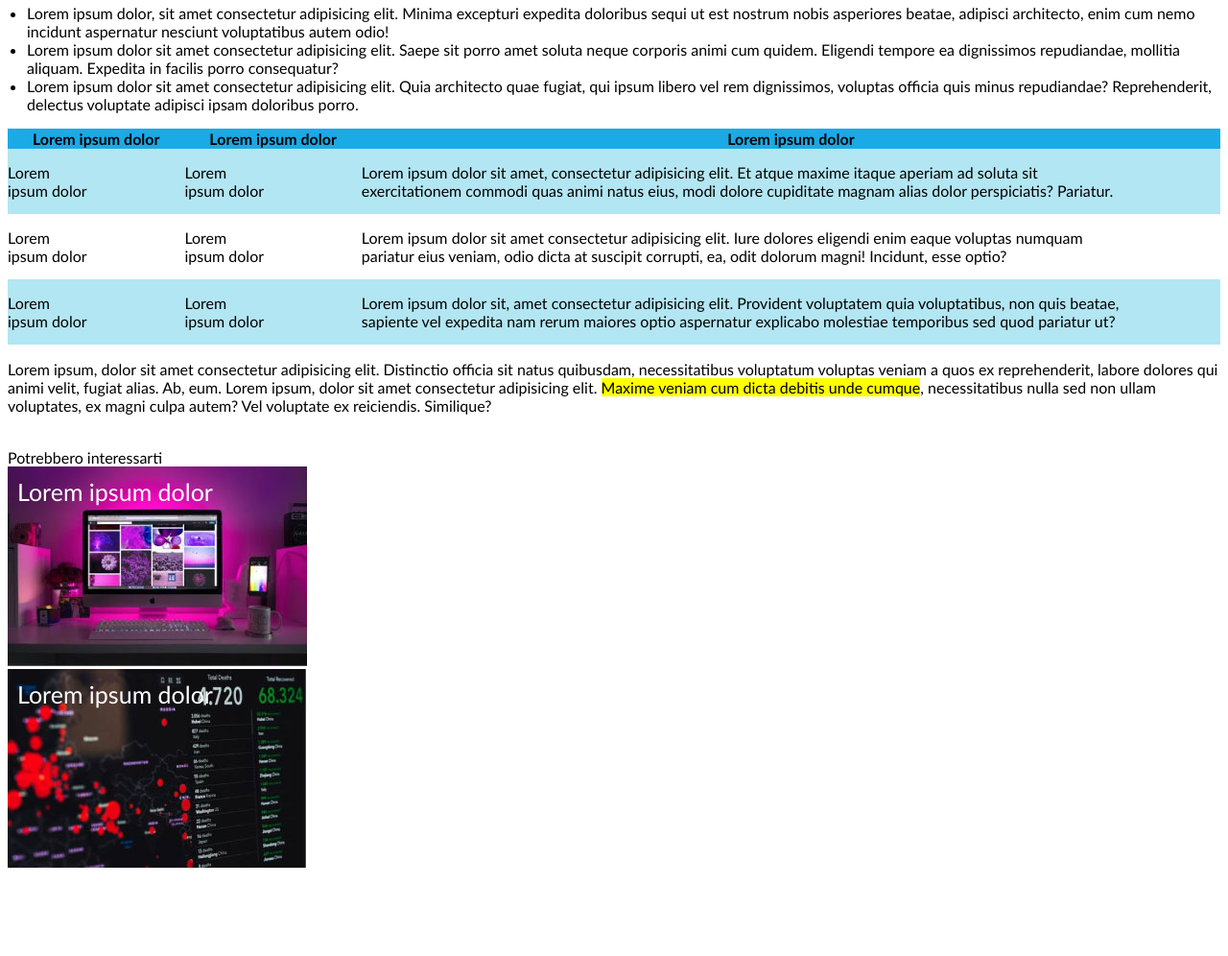
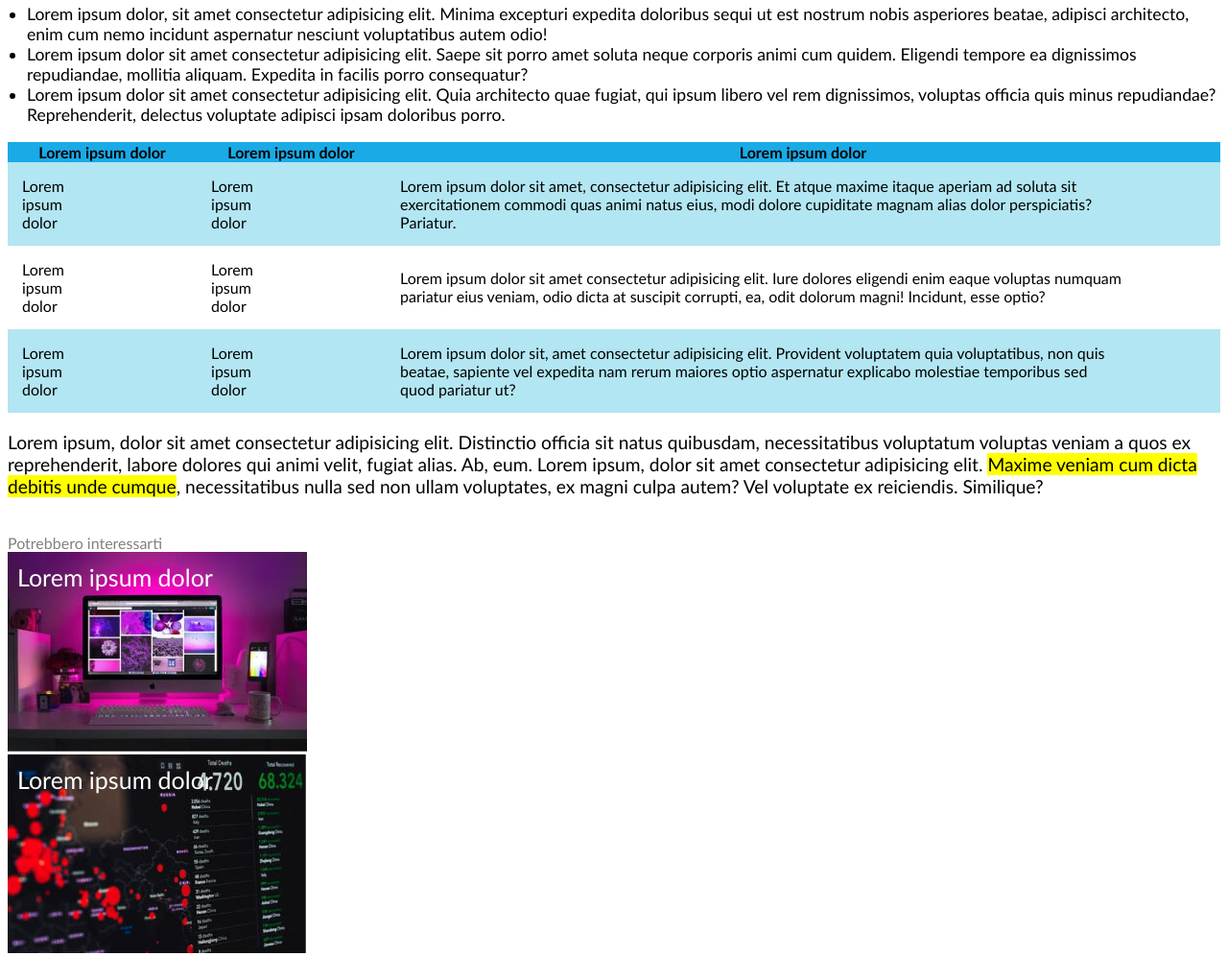
Before and after one commit to 0Daviduo0/html-css-booleaner, a plain HTML site: page index.html in a window 1280 px wide. Shown: the part 800-1796 px from the top of the page at 96% size. Before the commit the page ends 1715 px from the top, so only its background shows below. Drawn offline with Linux system fonts and the light colour scheme.

Commit message:
Dimensione caratteri

```diff
--- a/css/style.css
+++ b/css/style.css
@@ -9,6 +9,7 @@
     background-color: rgb(77, 161, 255);
     background-image: url(../img/pattern.png);
     margin-bottom: 1%;
+    background-size: contain;
 }
 
 #logo {
@@ -46,7 +47,7 @@
 
 /* Corpo */
 
-#corpo {
+.corpo {
     font-size: 120%;
 }
 
@@ -57,16 +58,17 @@
 #Lista {
     margin-top: 2%;
     margin-left: -20px;
+    font-size: 110%
 }
 
 /* Tabella */
 
-#sus {
+.Tabella {
     border-collapse: collapse;
 }
 
 td {
-    padding: 15px 0;
+    padding: 15px ;
     padding-right: 100px;
 }
 #Table_top {
@@ -77,7 +79,17 @@ td {
     background-color: rgb(178, 230, 242);
 }
 
+/* Bottom */
+
+.Bottom {
+    font-size: 120%;
+}
+
 /* Footer */
+
+#ADV_text {
+    color: grey;
+}
 
 #AD1 {
     position: relative;
--- a/index.html
+++ b/index.html
@@ -31,7 +31,7 @@
     </section>
 
     <!-- Corpo -->
-    <section id="corpo">
+    <section class="corpo">
         <p>Lorem ipsum dolor sit amet consectetur adipisicing elit. Quibusdam, odio hic quasi impedit odit dolorem numquam quo sequi dignissimos enim nobis cupiditate. <span id="Highlight">Ut doloremque incidunt nostrum, reprehenderit doloribus optio id?</span> Lorem ipsum dolor sit amet, consectetur adipisicing elit. Aperiam blanditiis, accusamus alias nesciunt, nihil repellendus ea rem pariatur iste commodi repellat cupiditate facere qui distinctio odit itaque facilis ipsum possimus?</p>
     </section>
     <section id="Lista">
@@ -43,7 +43,7 @@
     </section>
 
     <!-- Tabella -->
-    <table id="sus">
+    <table class="Tabella">
         <thead id="Table_top">
             <th>Lorem ipsum dolor</th>
             <th>Lorem ipsum dolor</th>
@@ -67,14 +67,18 @@
     </table>
 
     <!-- Bottom -->
-    <p>Lorem ipsum, dolor sit amet consectetur adipisicing elit. Distinctio officia sit natus quibusdam, necessitatibus voluptatum voluptas veniam a quos ex reprehenderit, labore dolores qui animi velit, fugiat alias. Ab, eum. Lorem ipsum, dolor sit amet consectetur adipisicing elit. <span id="Highlight">Maxime veniam cum dicta debitis unde cumque</span>, necessitatibus nulla sed non ullam voluptates, ex magni culpa autem? Vel voluptate ex reiciendis. Similique?</p>
+    <section class="Bottom">
+        <p>Lorem ipsum, dolor sit amet consectetur adipisicing elit. Distinctio officia sit natus quibusdam, necessitatibus voluptatum voluptas veniam a quos ex reprehenderit, labore dolores qui animi velit, fugiat alias. Ab, eum. Lorem ipsum, dolor sit amet consectetur adipisicing elit. <span id="Highlight">Maxime veniam cum dicta debitis unde cumque</span>, necessitatibus nulla sed non ullam voluptates, ex magni culpa autem? Vel voluptate ex reiciendis. Similique?</p>
+    </section>
     <br>
     <!-- Footer -->
-    <span>Potrebbero interessarti</span><br>
-    <div id="AD1">
+    </section>
+        <span id="ADV_text">Potrebbero interessarti</span><br>
+    </section>
+    <section id="AD1">
         <img src="img/monitor.jpg" alt="monitor">
         <div id="monitor_text">Lorem ipsum dolor</div>
-    </div>
+    </section>
     <div id="AD2">
         <img src="img/graph.jpg" alt="graph">
         <div id="graph_text">Lorem ipsum dolor</div>
```
